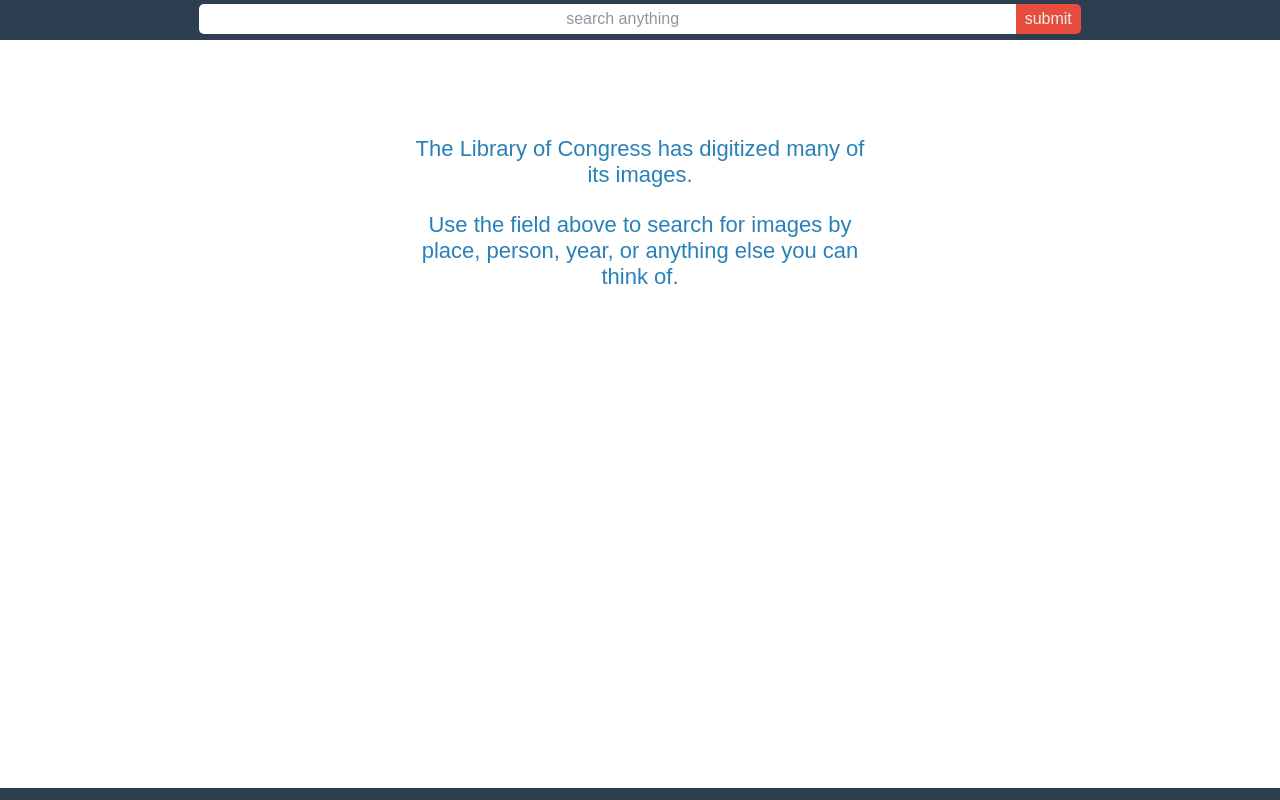
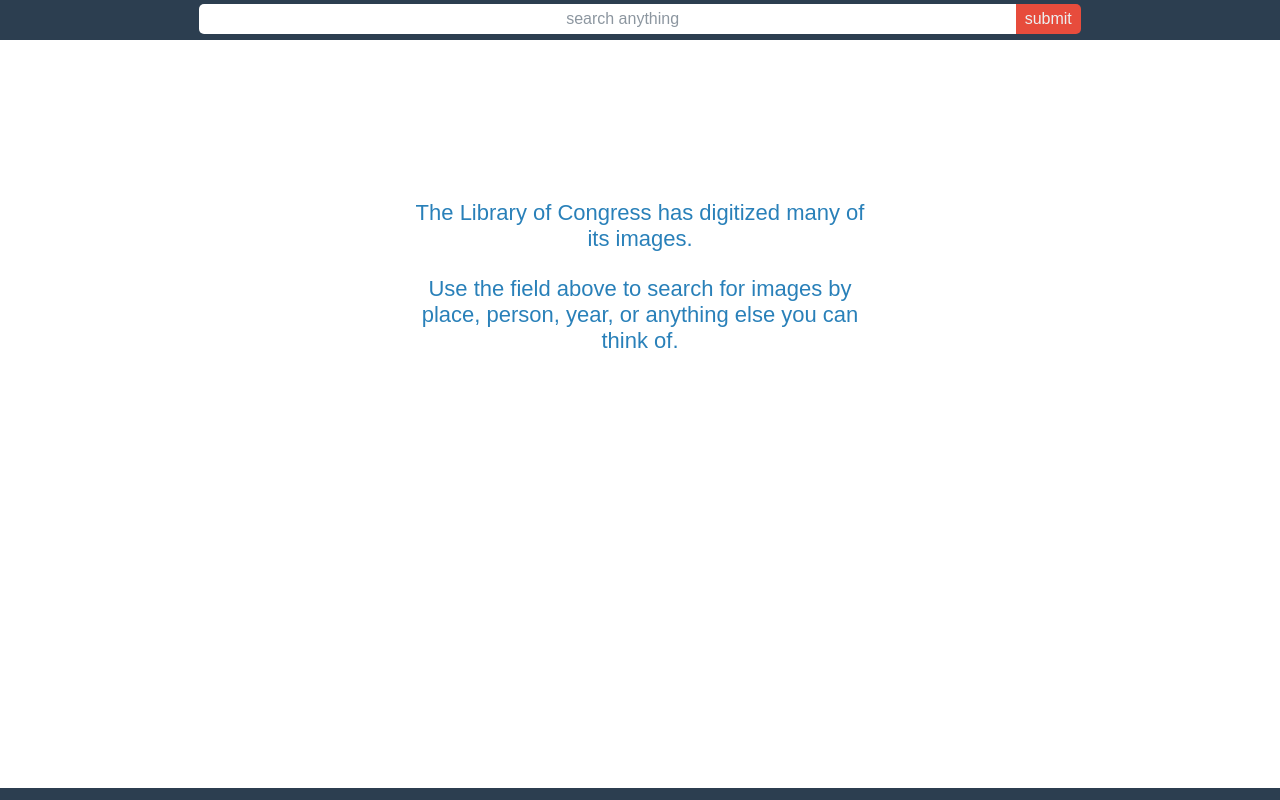
Before and after one commit to elmeltone/apihack-v2, a website built with webpack: page public/index.html in a window 1280 px wide. Built offline with nearby package versions, Linux system fonts and the light colour scheme.

Commit message:
Optimizes media query spacing

```diff
--- a/public/sass/main.scss
+++ b/public/sass/main.scss
@@ -211,6 +211,12 @@
 
 /***** Media Queries ******/
 
+@media screen and (min-width: 320px) {
+  .results {
+    width: 300px;
+  }
+}
+
 @media screen and (min-width: 420px) {
   .results {
     width: 400px;
@@ -220,5 +226,7 @@
 @media screen and (min-width: 520px) {
   .results {
     width: 500px;
+    margin-top: 10vh;
+    padding-top: 0;
   }
 }
```
Also changed, not shown: public/main.css.
